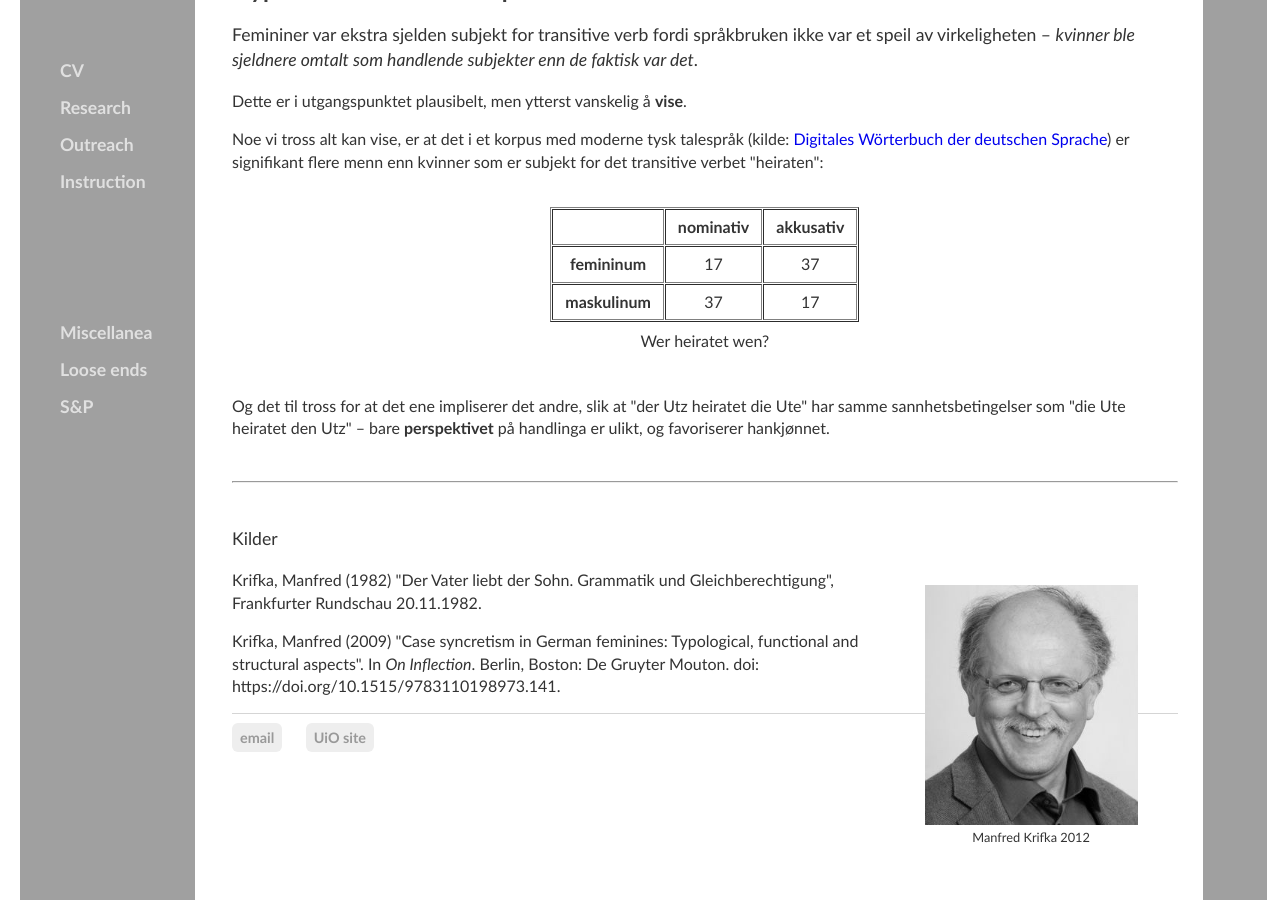
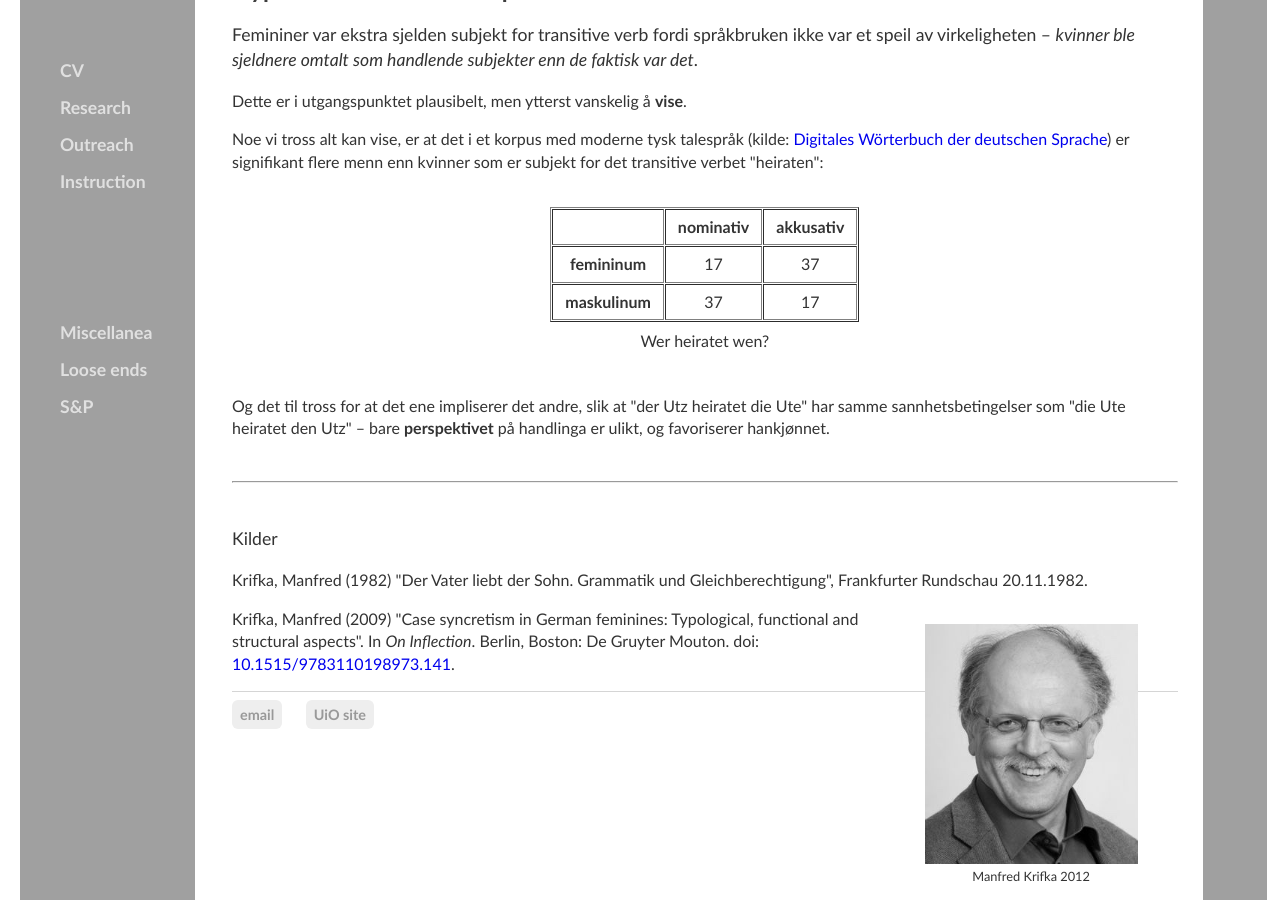
Before and after one commit to kjelljs/kjelljs.github.io, a Jekyll site: the page built from dissemination/kasus.html, in a window 1280 px wide and 900 px high, scrolled down 3215 px. Built offline with Jekyll 4.4.1, drawn with Linux system fonts in a browser that asks for light colours.

Commit message:
Update kasus.html

```diff
--- a/dissemination/kasus.html
+++ b/dissemination/kasus.html
@@ -191,5 +191,6 @@
 <hr />
 </br>
 <div class="ingress"><p>Kilder</p></div>
-<div style="float:right;"><figure class="rightfig;"><img src="/pics/krifka.jpg" style="height: 240px;" /><figcaption>Manfred Krifka 2012</figcaption></figure></div><p>Krifka, Manfred (1982) "Der Vater liebt der Sohn. Grammatik und Gleichberechtigung", Frankfurter Rundschau 20.11.1982.</p>
-<p>Krifka, Manfred (2009) "Case syncretism in German feminines: Typological, functional and structural aspects". In <i>On Inflection</i>. Berlin, Boston: De Gruyter Mouton. doi: https://doi.org/10.1515/9783110198973.141.</p>
+<section><p>Krifka, Manfred (1982) "Der Vater liebt der Sohn. Grammatik und Gleichberechtigung", Frankfurter Rundschau 20.11.1982.</p><div style="float:right;"><figure class="rightfig;"><img src="/pics/krifka.jpg" style="height: 240px;" /><figcaption>Manfred Krifka 2012</figcaption></figure></div>
+<p>Krifka, Manfred (2009) "Case syncretism in German feminines: Typological, functional and structural aspects". In <i>On Inflection</i>. Berlin, Boston: De Gruyter Mouton. doi: <a href="https://doi.org/10.1515/9783110198973.141">10.1515/9783110198973.141</a>.</p>
+</section>
```
